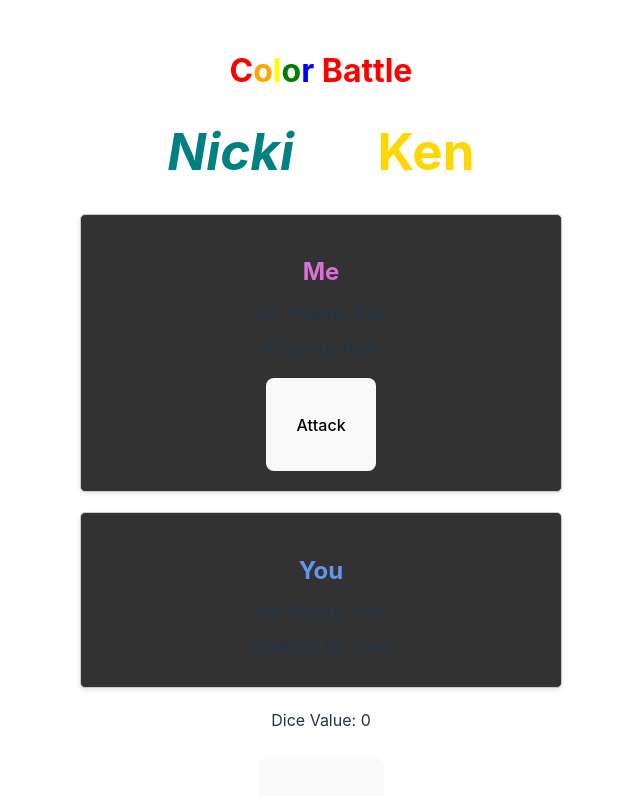
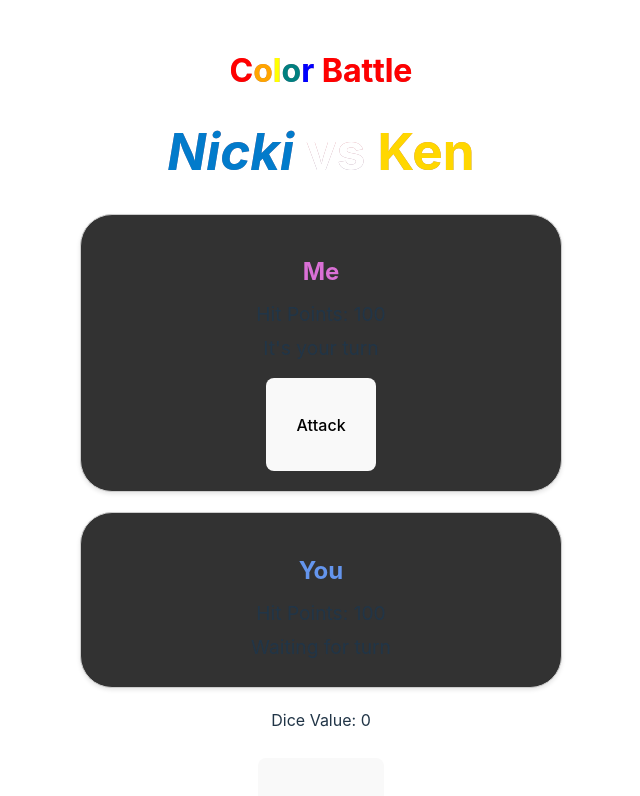
Before and after one commit to anickacodes/Ken-And-I-Collaboration-with-GitHub, a React (Vite) app in the folder color-battle/: page / in a window 1280 px wide. Shown: the top 796 px of the page, without its empty margins (319-959 px from the left). Built offline with nearby package versions, Linux system fonts and the light colour scheme.

Commit message:
made it more aesthetically pleasing

```diff
--- a/color-battle/src/App.css
+++ b/color-battle/src/App.css
@@ -54,7 +54,7 @@
 }
 
 em {
-  color: teal;
+  color: rgb(2, 123, 203);
 }
 b{
   color: white;
@@ -62,14 +62,17 @@ b{
 
 h1{
   color: gold;
-
+  background: linear-gradient( rgb(251, 111, 111) , rgba(6, 6, 77, 0.514));
+  /* -webkit-text-fill-color: transparent; */
+  background-clip: text;
+  border-radius: .7em;
 }
 
 .player {
   margin-bottom: 20px;
   padding: 20px;
   border: 1px solid #ccc;
-  border-radius: 5px;
+  border-radius: 2em;
   text-align: center;
   background-color: #323232;
   box-shadow: 0px 2px 4px rgba(0, 0, 0, 0.1);
@@ -87,4 +90,5 @@ h1{
 
 button {
   margin-top: 10px;
+  border-radius: 22em;
 }
--- a/color-battle/src/App.jsx
+++ b/color-battle/src/App.jsx
@@ -5,7 +5,7 @@ import './App.css'
 import Game from './game'
 
 function App() {
-  const colors = ['red', 'orange', 'yellow', 'green', 'blue', 'purple'];
+  const colors = ['red', 'orange', 'yellow', 'teal', 'blue', 'purple'];
 
   const getLetterStyle = (index) => {
     return {
```
